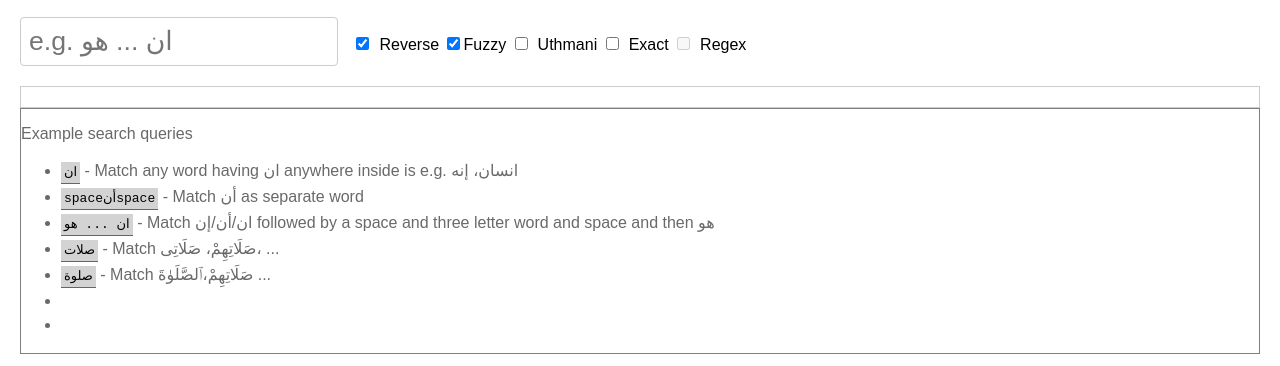
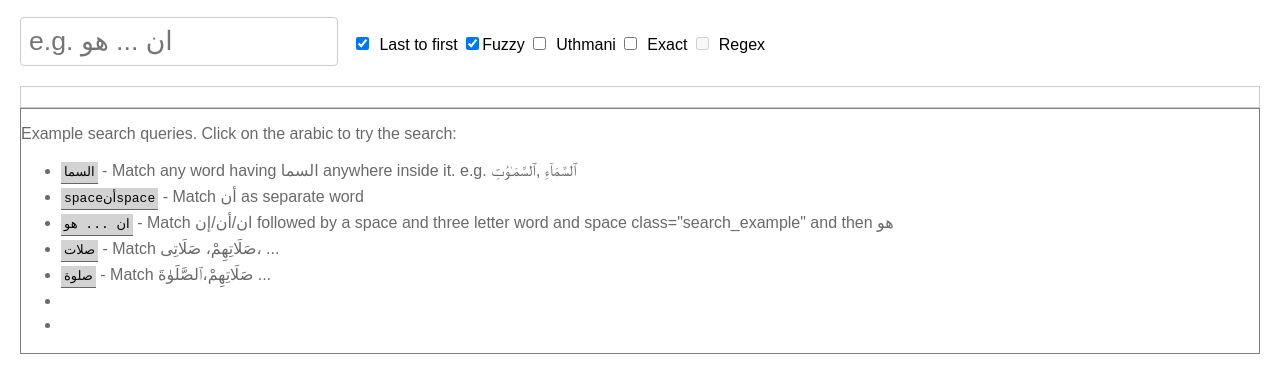
Before and after one commit to oazabir/QuranSearch, a plain HTML site: page search.html in a window 1280 px wide. Shown: the part 74-440 px from the top of the page. Drawn offline with nearby package versions, Linux system fonts and the light colour scheme; a small style sheet from the web is missing.

Commit message:
Improve search examples

```diff
--- a/search.html
+++ b/search.html
@@ -203,6 +203,10 @@
             border: solid 1px gray;
         }
 
+        .search_example code {
+            cursor: pointer;
+        }
+
     </style>
     <script type="text/javascript"
         src="https://cdnjs.cloudflare.com/ajax/libs/underscore.js/1.9.1/underscore-min.js"></script>
@@ -213,7 +217,7 @@
     <h1>Quran Search</h1>
     <div id="search_area">
         <input type="text" id="search-input" placeholder="e.g. ان ... هو" />
-        <label><input type="checkbox" id="search-order" value="Reverse" checked="true" />Reverse</label>
+        <label><input type="checkbox" id="search-order" value="Reverse" checked="true" />Last to first</label>
         <label><input type="checkbox" id="search-fuzzy" value="Fuzzy" checked="true" />Fuzzy</label>
         <label><input type="checkbox" id="search-uthmani" value="Reverse" />Uthmani</label>
         <label><input type="checkbox" id="search-exact" value="Reverse" />Exact</label>
@@ -224,15 +228,15 @@
 
     </div>
     <div id="query-examples">
-        <p>Example search queries</p>
+        <p>Example search queries. Click on the arabic to try the search:</p>
         <p>
-        <ul>
-            <li><code class="rtl">ان</code> - Match any word having ان anywhere inside is e.g. انسان، إنه</li>
-            <li><code class="rtl">spaceأنspace</code> - Match أن as separate word</li>
-            <li><code class="rtl">ان ... هو</code> - Match ان/أن/إن followed by a space and three letter word and space
-                and then هو</li>
-            <li><code class="rtl">صلات</code> - Match صَلَاتِهِمْ، صَلَاتِى، ...</li>
-            <li><code class="rtl">صلوة</code> - Match صَلَاتِهِمْ،ٱلصَّلَوٰةَ ...</li>
+        <ul class="examples">
+            <li class="search_example"><code class="rtl" title="السما">السما</code> - Match any word having السما anywhere inside it. e.g. ٱلسَّمَآءِ ,ٱلسَّمَـٰوَٰتِ</li>
+            <li class="search_example"><code class="rtl" title=" أن ">spaceأنspace</code> - Match أن as separate word</li>
+            <li class="search_example"><code class="rtl" title="ان ... هو">ان ... هو</code> - Match ان/أن/إن followed by a space and three letter word and space
+                class="search_example" and then هو</li>
+            <li class="search_example"><code class="rtl" title="صلات">صلات</code> - Match صَلَاتِهِمْ، صَلَاتِى، ...</li>
+            <li class="search_example"><code class="rtl" title="صلوة">صلوة</code> - Match صَلَاتِهِمْ،ٱلصَّلَوٰةَ ...</li>
             <li></li>
             <li></li>
         </ul>
@@ -258,6 +262,10 @@
         const doSearch = _.debounce(() => search(searchInput.value), 500, false);
         searchInput.addEventListener('input', doSearch);
         [...document.getElementsByTagName('input')].forEach(e => e.addEventListener('change', doSearch));
+        [...document.getElementsByClassName('search_example')].forEach(e => e.addEventListener('click', function(event){
+            searchInput.value = event.srcElement.title;
+            doSearch();
+        }))
 
         function search(query) {
             const reverse = document.getElementById('search-order').checked;
```
